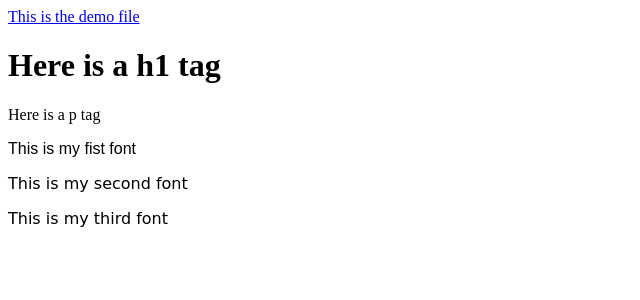
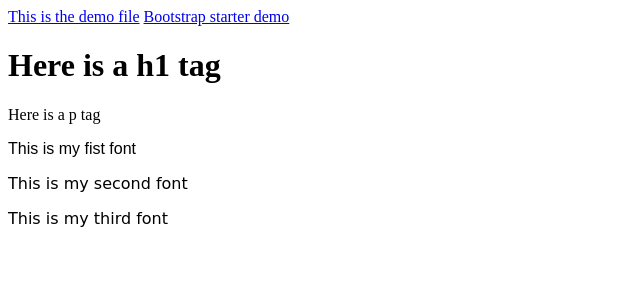
Before and after one commit to PaytonADugas/MazeViz, a PHP site: page / in a window 1280 px wide. Shown: the top 300 px of the page, without its empty margins (0-640 px from the left). Run offline with PHP 8.4, Linux system fonts and the light colour scheme; some web fonts are replaced.

Commit message:
Update index.php

```diff
--- a/index.php
+++ b/index.php
@@ -9,6 +9,7 @@
   </head>
   <body>
     <a href="css_demo.html">This is the demo file</a>
+    <a href="bootstrap_starter.html">Bootstrap starter demo</a>
     <h1 class="display-4">Here is a h1 tag</h1>
     <p class="lead">Here is a p tag</p>
 
```
